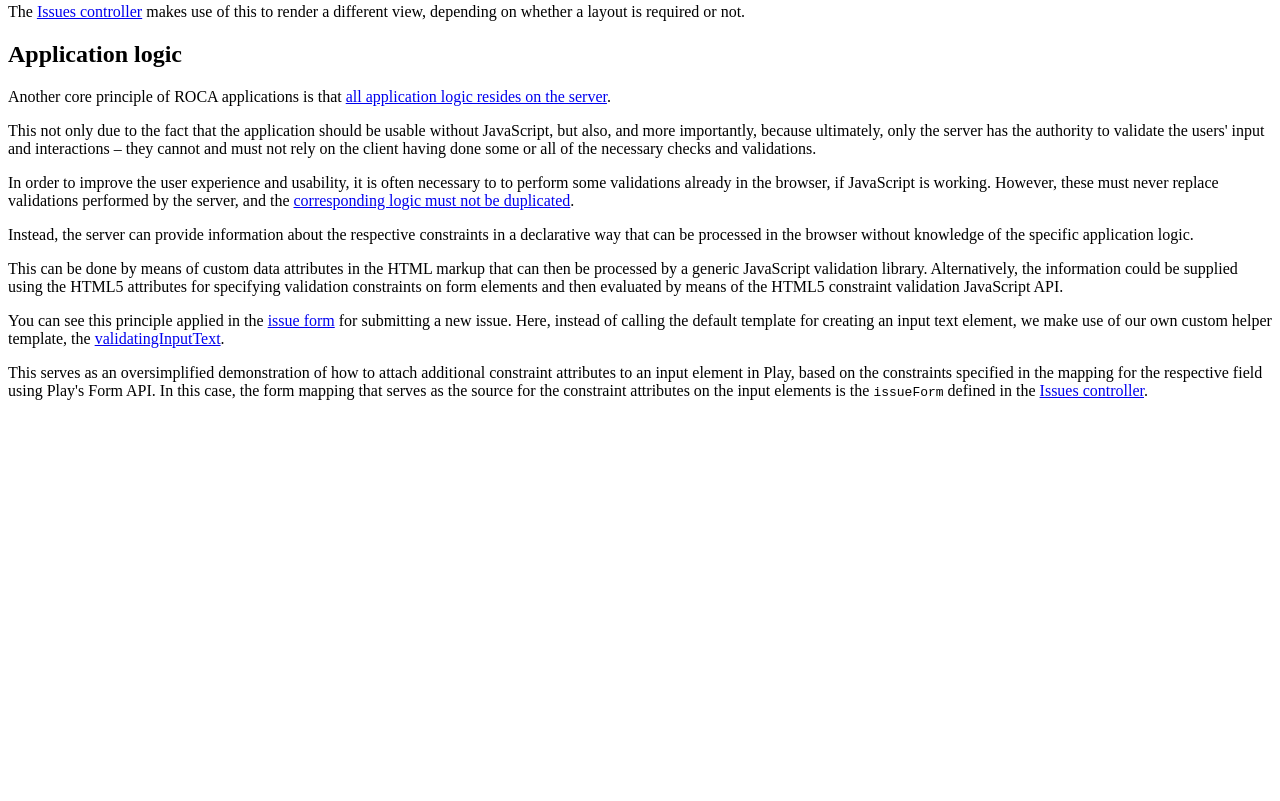
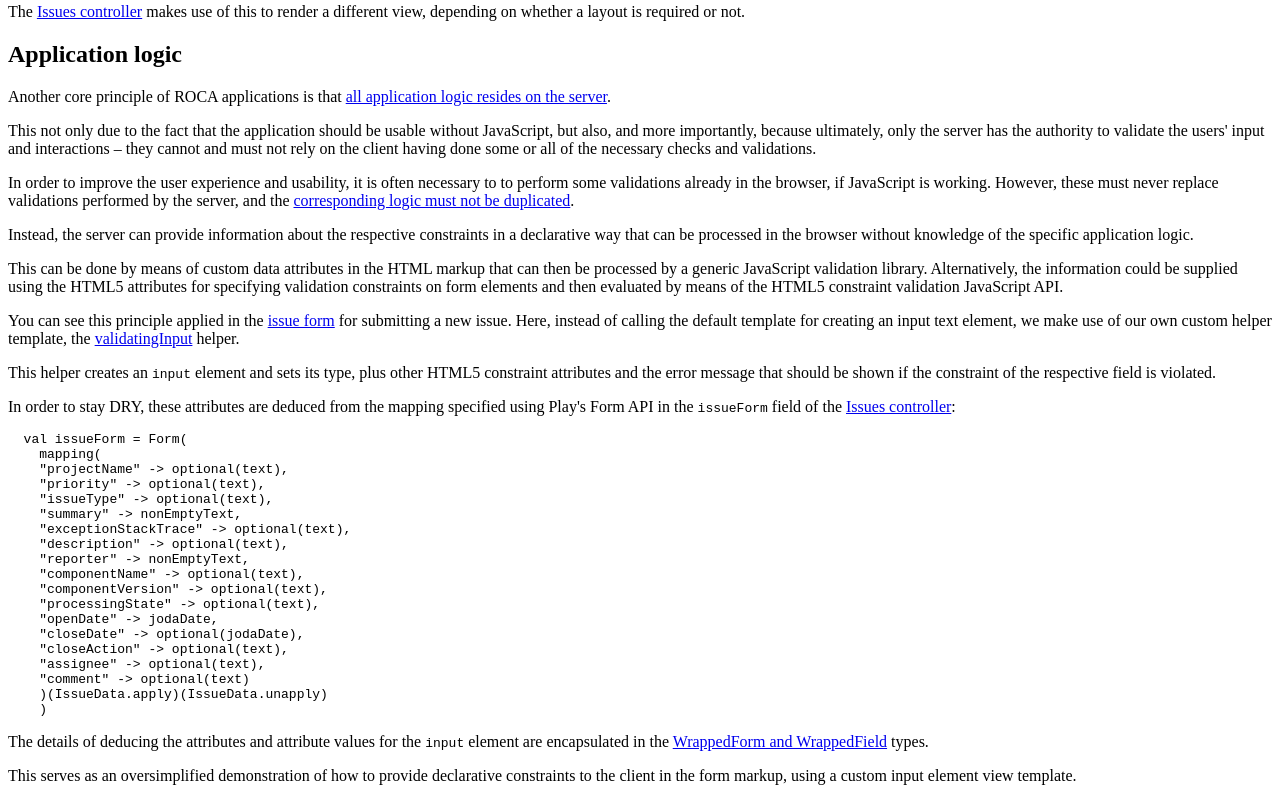
Before and after one commit to innoq/activator-play-roca, a website: page tutorial/index.html in a window 1280 px wide. Shown: the part 1346-2147 px from the top of the page. Before the commit the page ends 1762 px from the top, so only its background shows below. Drawn offline with Linux system fonts and the light colour scheme.

Commit message:
Update application-logic tutorial step with changed form helper code

```diff
--- a/tutorial/index.html
+++ b/tutorial/index.html
@@ -178,15 +178,49 @@
         <a href="#code/app/views/issueForm.scala.html" class="shortcut">issue form</a> for submitting a new
         issue. Here, instead of calling the default template for creating an input text element,
         we make use of our own custom helper template, the
-        <a href="#code/app/views/issueForm.scala.html" class="shortcut">validatingInputText</a>.
+        <a href="#code/app/views/validatingInput.scala.html" class="shortcut">validatingInput</a>
+        helper.
     </p>
     <p>
-        This serves as an oversimplified demonstration of how to attach additional constraint
-        attributes to an input element in Play, based on the constraints specified in the mapping for the
-        respective field using Play's Form API. In this case, the form mapping that serves as the
-        source for the constraint attributes on the input elements is the <code>issueForm</code>
-        defined in the
-        <a href="#code/app/controllers/Issues.scala" class="shortcut">Issues controller</a>.
+        This helper creates an <code>input</code> element and sets its type, plus other HTML5
+        constraint attributes and the error message that should be shown if the constraint
+        of the respective field is violated.
+    </p>
+    <p>
+        In order to stay DRY, these attributes are deduced from the mapping specified using
+        Play's Form API in the <code>issueForm</code> field of the
+        <a href="#code/app/controllers/Issues.scala" class="shortcut">Issues controller</a>:
+        <pre><code>  val issueForm = Form(
+    mapping(
+    "projectName" -> optional(text),
+    "priority" -> optional(text),
+    "issueType" -> optional(text),
+    "summary" -> nonEmptyText,
+    "exceptionStackTrace" -> optional(text),
+    "description" -> optional(text),
+    "reporter" -> nonEmptyText,
+    "componentName" -> optional(text),
+    "componentVersion" -> optional(text),
+    "processingState" -> optional(text),
+    "openDate" -> jodaDate,
+    "closeDate" -> optional(jodaDate),
+    "closeAction" -> optional(text),
+    "assignee" -> optional(text),
+    "comment" -> optional(text)
+    )(IssueData.apply)(IssueData.unapply)
+    )
+</code></pre>
+    </p>
+    <p>
+        The details of deducing the attributes and attribute values for the <code>input</code>
+        element are encapsulated in the
+        <a href="#code/app/helpers/WrappedForm.scala">WrappedForm and WrappedField</a>
+        types.
+    </p>
+    <p>
+        This serves as an oversimplified demonstration of how to provide declarative
+        constraints to the client in the form markup, using a custom input element
+        view template.
     </p>
 </div>
 </body>
```
